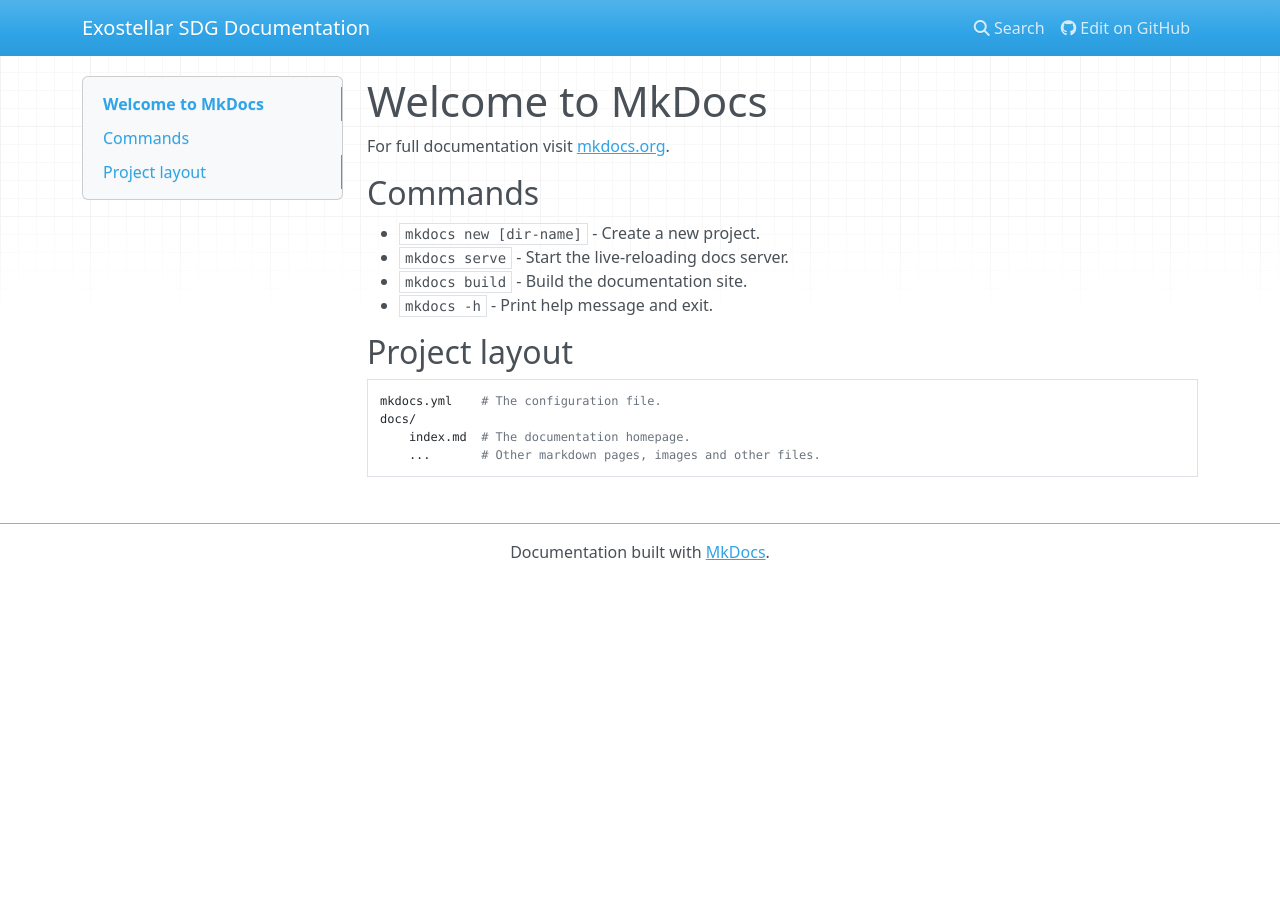
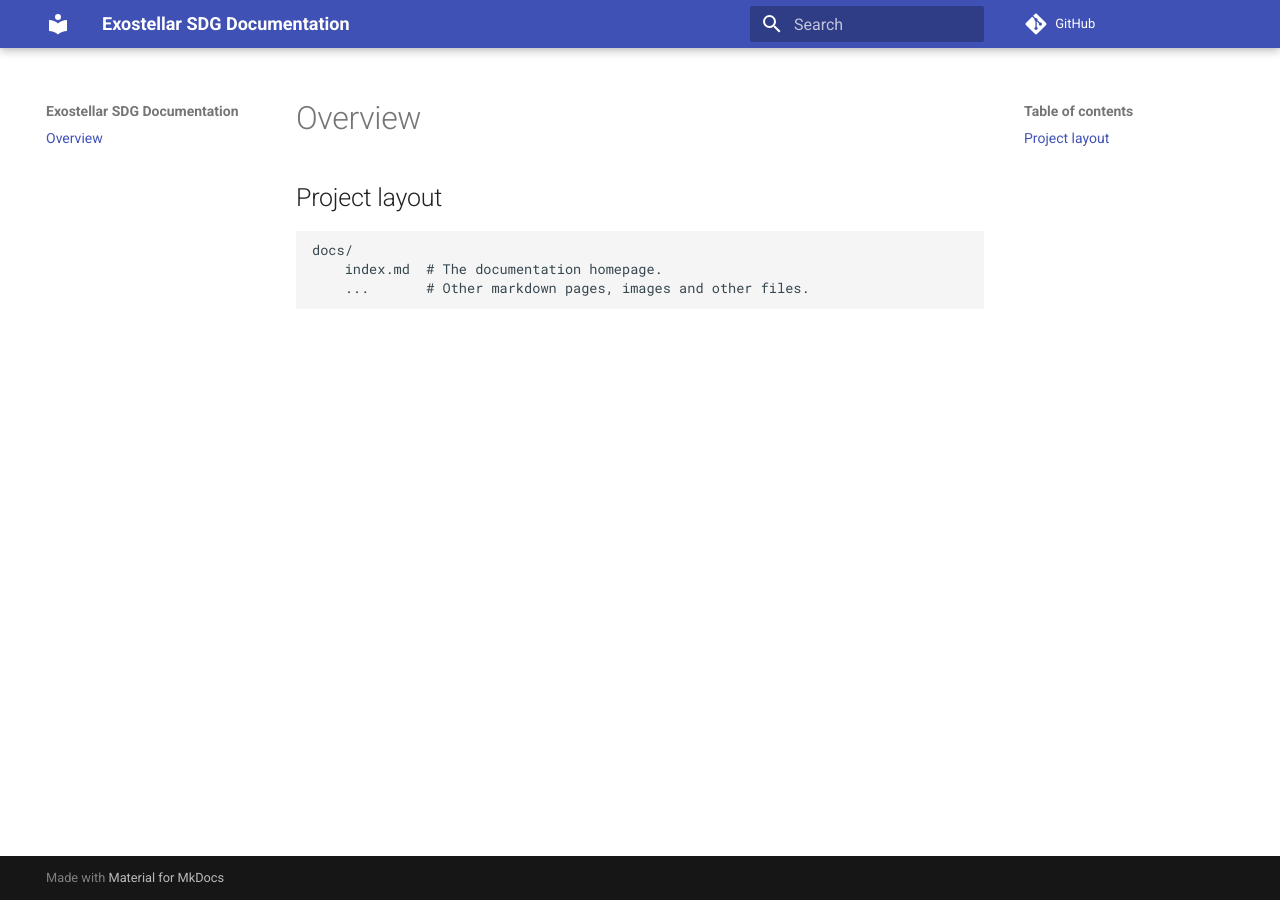
Before and after one commit to Exostellar/docs, an MkDocs documentation site: the page built from docs/index.md, in a window 1280 px wide. Built offline with MkDocs 1.6.1 and Material for MkDocs 9.7.7, drawn with Linux system fonts in a browser that asks for light colours; nearby versions of some CDN libraries; comment, search, counter and statistics services are not loaded.

Commit message:
* Added requirements.txt file for rtd installation * Added and enabled plugins for:   - Mkdocs-material   - Mkdocs-git-revision-date-localized-plugin   - Mkdocs-redoc-tag

```diff
--- a/docs/index.md
+++ b/docs/index.md
@@ -1,17 +1,9 @@
-# Welcome to MkDocs
+# Overview
 
-For full documentation visit [mkdocs.org](https://www.mkdocs.org).
 
-## Commands
-
-* `mkdocs new [dir-name]` - Create a new project.
-* `mkdocs serve` - Start the live-reloading docs server.
-* `mkdocs build` - Build the documentation site.
-* `mkdocs -h` - Print help message and exit.
 
 ## Project layout
 
-    mkdocs.yml    # The configuration file.
     docs/
         index.md  # The documentation homepage.
         ...       # Other markdown pages, images and other files.
--- /dev/null
+++ b/docs/requirements.txt
@@ -0,0 +1,4 @@
+mkdocs
+mkdocs-material
+mkdocs-redoc-tag
+mkdocs-git-revision-date-localized
--- a/mkdocs.yml
+++ b/mkdocs.yml
@@ -2,3 +2,11 @@ site_name: Exostellar SDG Documentation
 site_description: Software Defined GPU Documentation.
 
 repo_url: https://github.com/Exostellar/docs/
+
+theme:
+  name: material
+
+plugins:
+  - search
+  - redoc-tag
+  - git-revision-date-localized
```
